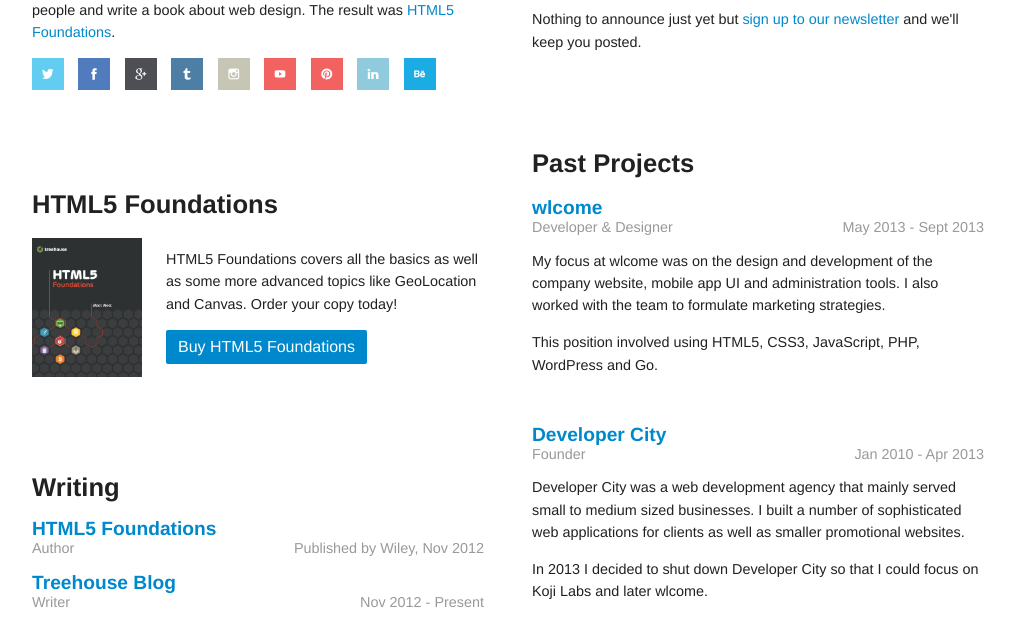
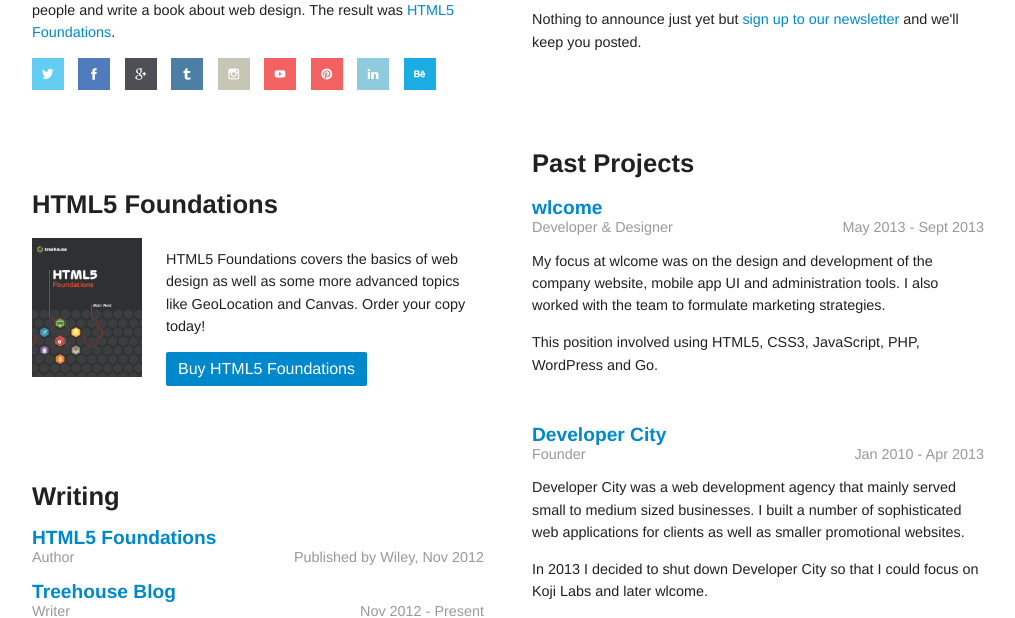
Before and after one commit to matt-west/matt-west.com, a PHP site: page / in a window 1280 px wide. Shown: the part 616-1234 px from the top of the page, without its empty margins (132-1147 px from the left). Run offline with PHP 8.4, Linux system fonts and the light colour scheme; some libraries are stand-ins or nearby versions.

Commit message:
Small text change

```diff
--- a/index.php
+++ b/index.php
@@ -40,7 +40,7 @@
           <h2>HTML5 Foundations</h2>
           <a href="http://www.amazon.co.uk/gp/product/1118356551/ref=as_li_ss_tl?ie=UTF8&amp;camp=1634&amp;creative=19450&amp;creativeASIN=1118356551&amp;linkCode=as2&amp;tag=codingskyscr-21" title="HTML5 Foundations by Matt West" class="buy-book-img" target="_blank"><img src="assets/img/html5foundations_cover.png" alt="HTML5 Foundations" width="110"></a>
           <p>
-            HTML5 Foundations covers all the basics as well as some more advanced topics like GeoLocation and Canvas. Order your copy today!
+            HTML5 Foundations covers the basics of web design as well as some more advanced topics like GeoLocation and Canvas. Order your copy today!
           </p>
           <a href="http://www.amazon.co.uk/gp/product/1118356551/ref=as_li_ss_tl?ie=UTF8&amp;camp=1634&amp;creative=19450&amp;creativeASIN=1118356551&amp;linkCode=as2&amp;tag=codingskyscr-21" title="HTML5 Foundations by Matt West" class="buy-book" target="_blank">Buy HTML5 Foundations</a>
         </section>
```
